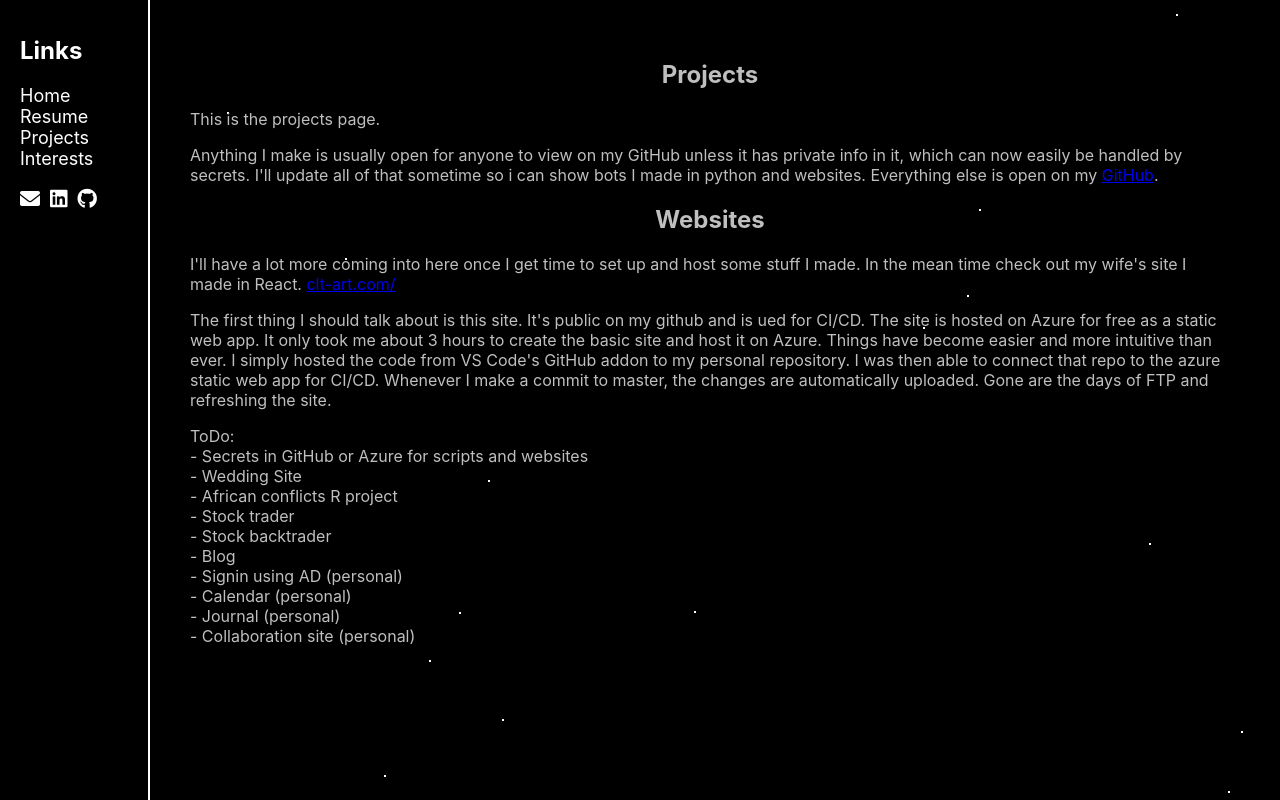
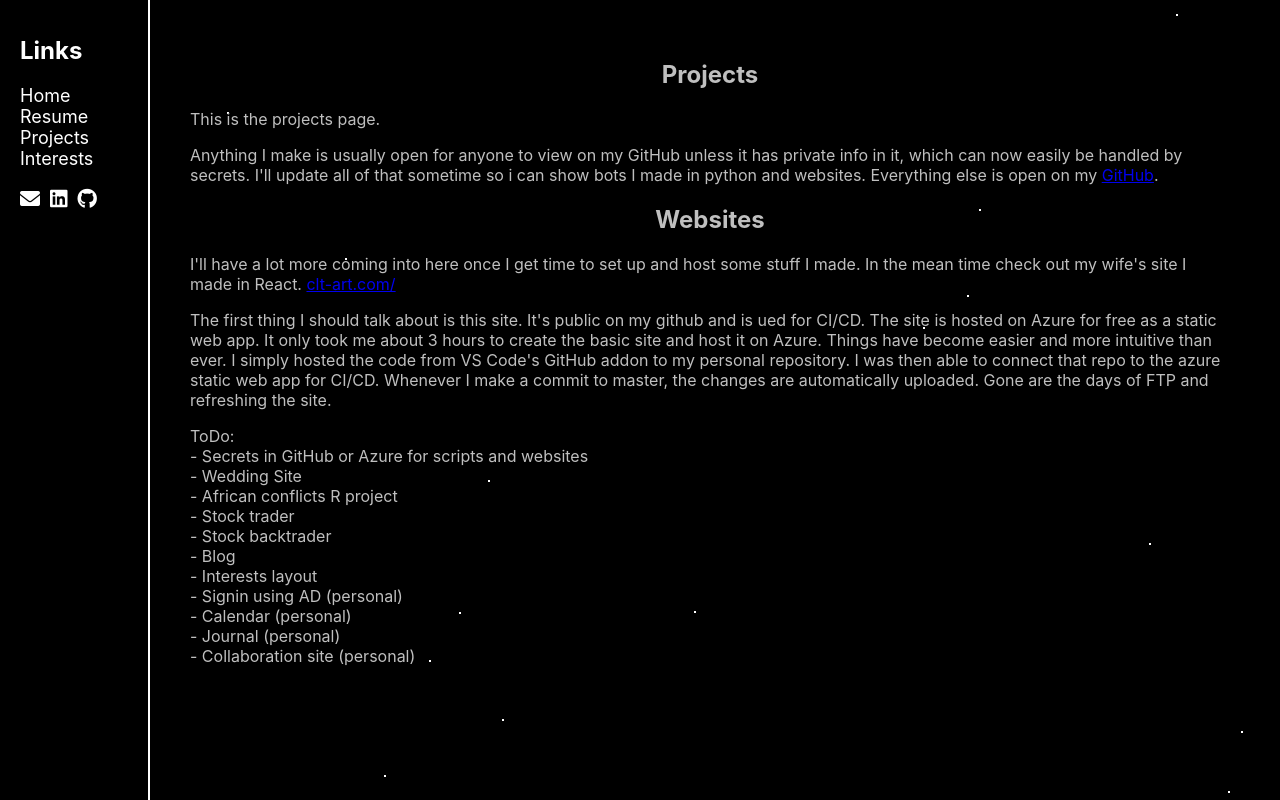
Before and after one commit to tmcnairbledsoe/mcnair-portfolio-site, a React (Create React App) app: page /projects in a window 1280 px wide. Shown: the top 800 px of the page. Built offline with nearby package versions, Linux system fonts and the light colour scheme.

Commit message:
todo update

```diff
--- a/src/components/Projects.js
+++ b/src/components/Projects.js
@@ -39,6 +39,8 @@ const Projects = () => {
         <br></br>
         - Blog
         <br></br>
+        - Interests layout
+        <br></br>
         - Signin using AD (personal)
         <br></br>
         - Calendar (personal)
```
